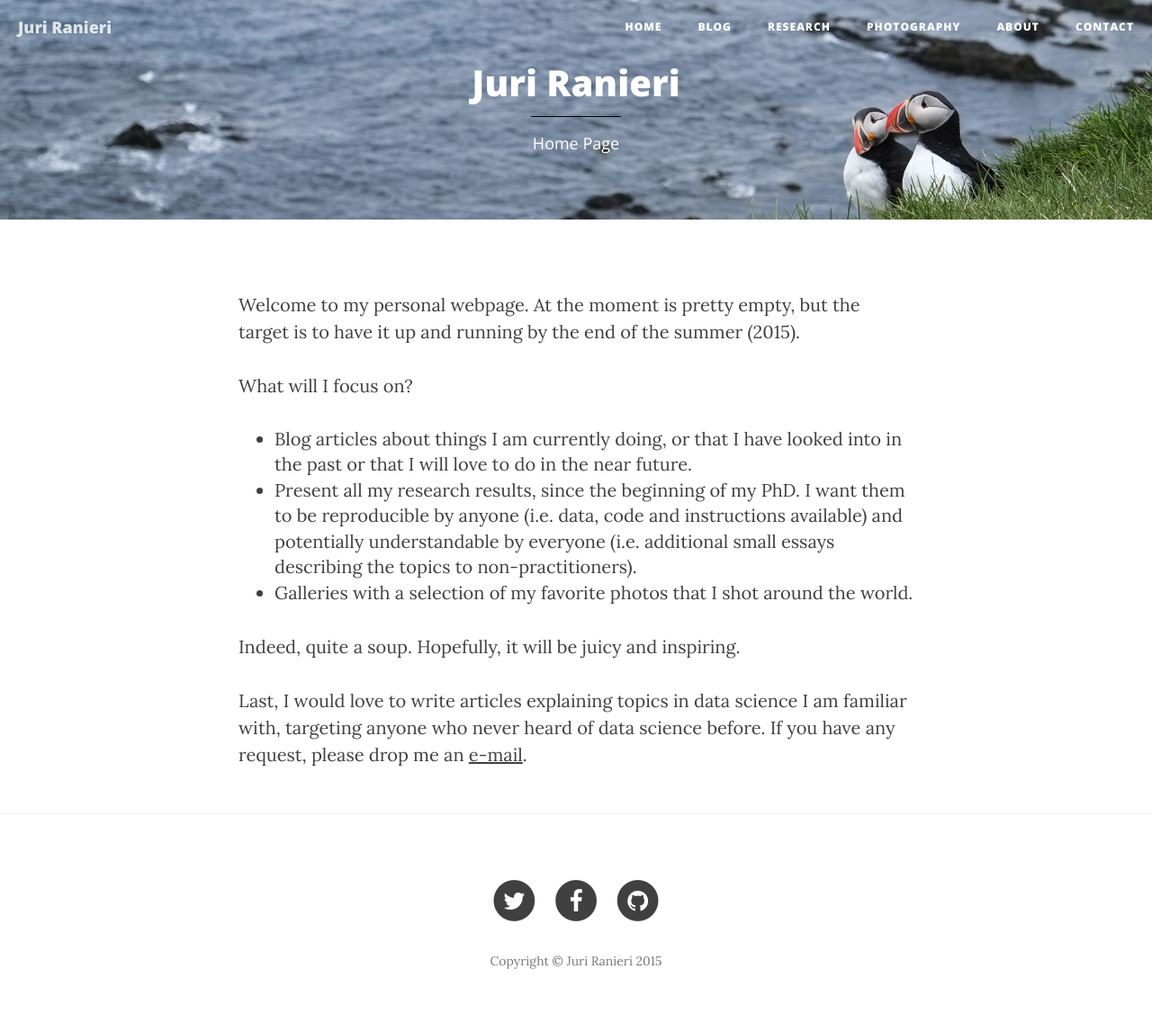
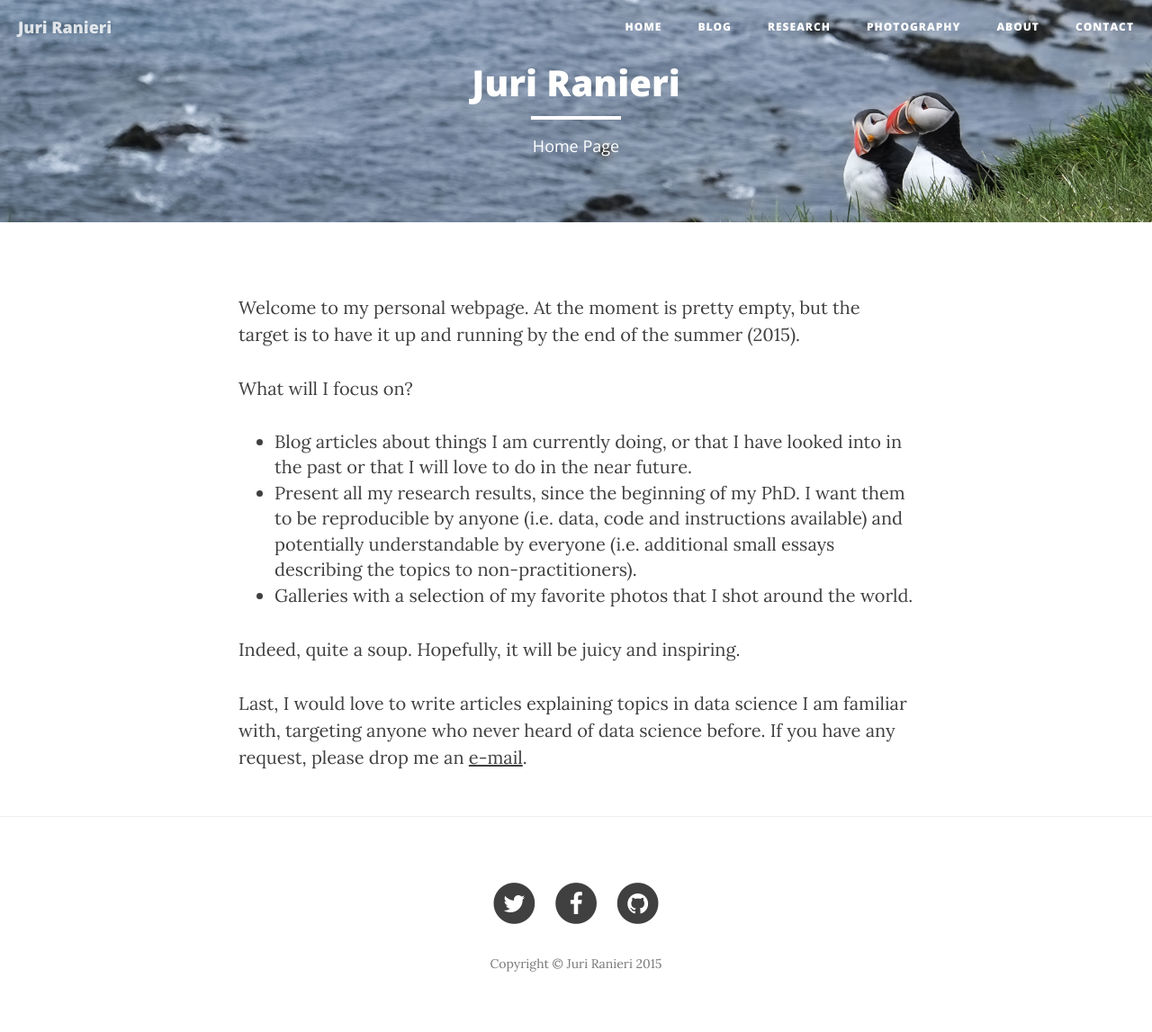
Before and after one commit to jranieri/jranieri.github.io, a Jekyll site: the page built from index.md, in a window 1280 px wide. Shown: the whole page at 90% size. Built offline with Jekyll 4.4.1, drawn with Linux system fonts in a browser that asks for light colours; nearby versions of some CDN libraries.

Commit message:
change to the less for the galleries

```diff
--- a/css/clean-blog.css
+++ b/css/clean-blog.css
@@ -43,8 +43,8 @@
 hr.small {
   max-width: 100px;
   margin: 15px auto;
-  border-width: 10x;
-  border-color: black;
+  border-width: 4px;
+  border-color: white;
 }
 .navbar-custom {
   background: white;
@@ -401,10 +401,9 @@
 body {
   webkit-tap-highlight-color: #0085a1;
 }
-
 .gallery_teaser {
-    max-width: 50%;
-    max-height: auto;
-    margin-left: auto;
-    margin-right: auto
+  max-width: 50%;
+  max-height: auto;
+  margin-left: auto;
+  margin-right: auto;
 }
```
Also changed, not shown: less/clean-blog.less (+7 -0 lines), css/clean-blog.min.css.
